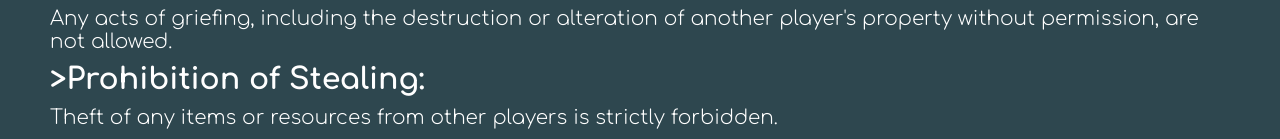
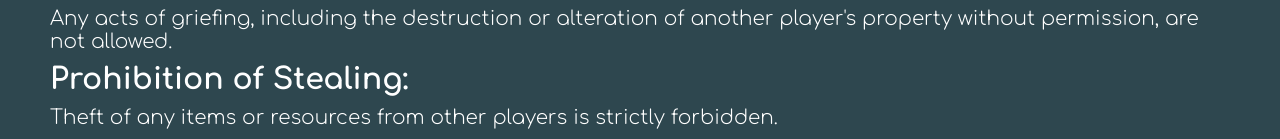
Before and after one commit to kasualkats/website, a plain HTML site: page index.html in a window 1280 px wide. Shown: the part 494-633 px from the top of the page. Drawn offline with Linux system fonts and the light colour scheme.

Commit message:
Update index.html

```diff
--- a/index.html
+++ b/index.html
@@ -32,7 +32,7 @@
             <p>Player versus Player (PvP) combat is only permissible with the explicit mutual consent of all involved parties.</p>
             <p><strong>Anti-Griefing Policy:</strong></p>
             <p>Any acts of griefing, including the destruction or alteration of another player's property without permission, are not allowed.</p>
-            <p><strong>>Prohibition of Stealing:</strong></p>
+            <p><strong>Prohibition of Stealing:</strong></p>
             <p>Theft of any items or resources from other players is strictly forbidden.</p>
             <p><strong>Loophole Exploitation: </strong></p>
             <p>Exploitation of any loopholes in the server rules or unintended features of the game mechanics is against the rules.</p>
```
